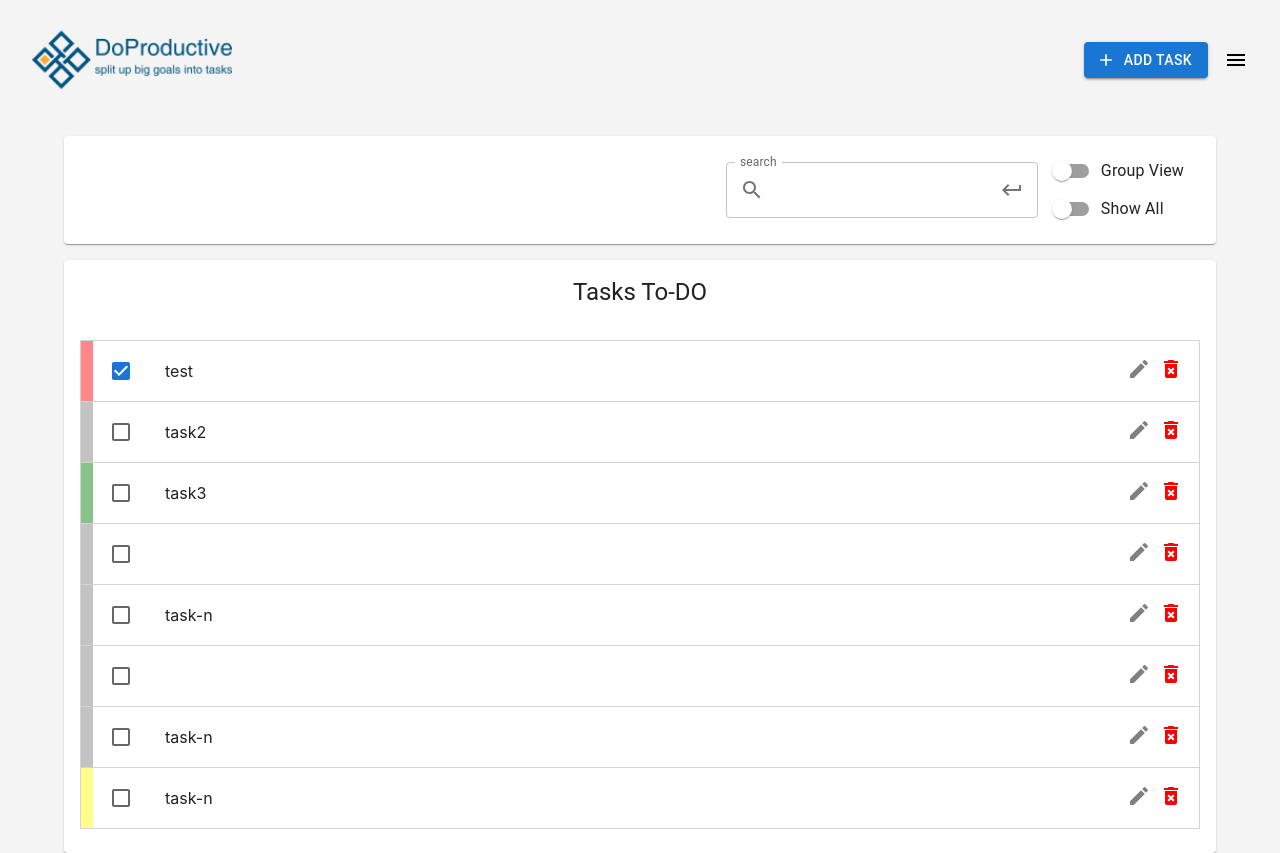
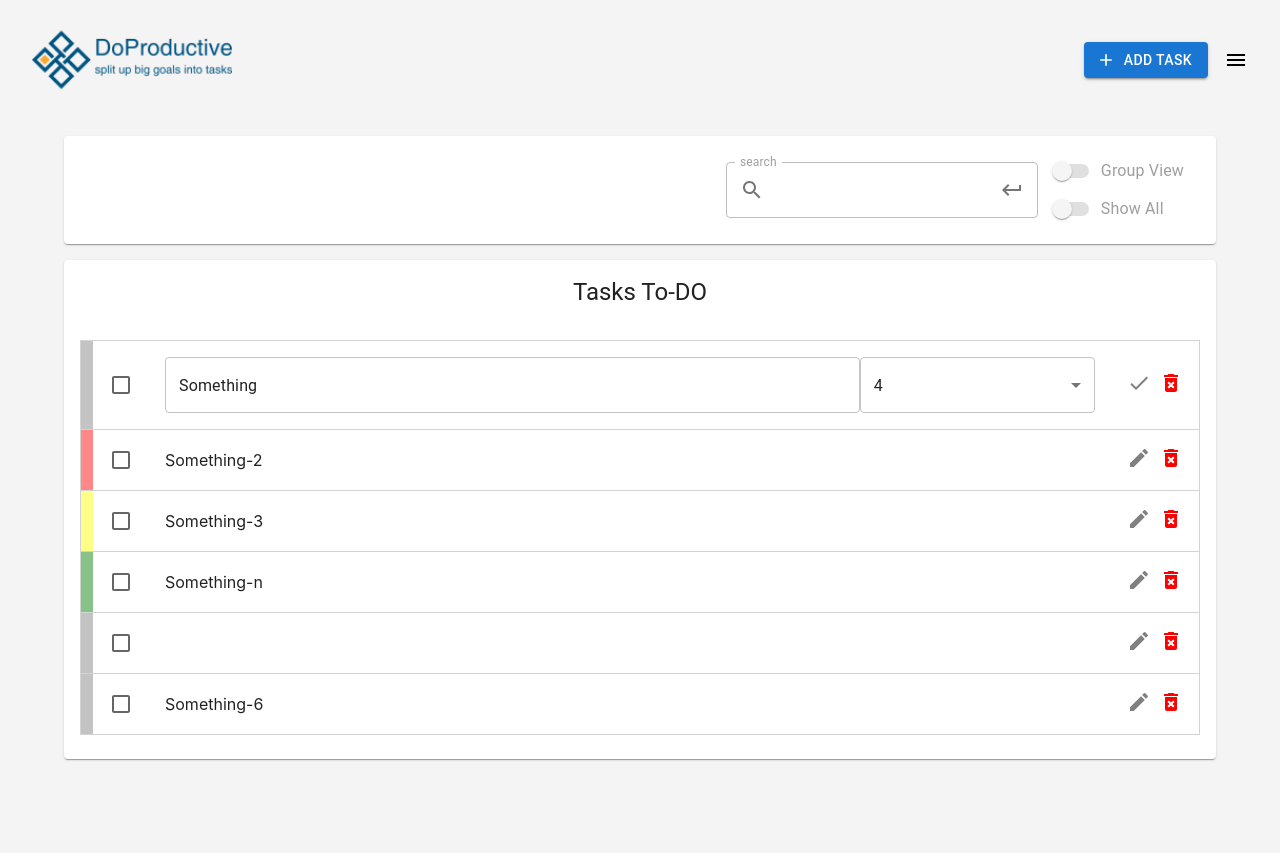
Before and after one commit to ArjunMamidi2698/do-productive, a React (Create React App) app: page / in a window 1280 px wide. Both pictures are taken after a click on the icon 1139 px from the left and 369 px from the top of the page. After the commit the page ends 800 px from the top, so only its background shows below. Built offline with nearby package versions, Linux system fonts and the light colour scheme.

Commit message:
added edit view and implementation

```diff
--- a/src/App.js
+++ b/src/App.js
@@ -1,7 +1,7 @@
 import { Container } from '@mui/material';
 import './App.css';
 import Header from './components/header/Header';
-import TaskActions from './components/actions/TaskActions';
+import TaskActions from './components/filters/TaskActions';
 import TasksContainer from './components/tasks/TasksContainer';
 function App() {
   return (
--- a/src/components/actions/DateRangeFilter.js
+++ b/src/components/filters/DateRangeFilter.js
@@ -9,6 +9,7 @@ const DateRangeFilter = () => {
 	return (
 		<LocalizationProvider dateAdapter={AdapterDateFns}>
 			<DatePicker
+				disabled
 				label="Search Date From"
 				value={value}
 				onChange={(newValue) => {
--- a/src/components/actions/SearchFilter.js
+++ b/src/components/filters/SearchFilter.js
@@ -4,6 +4,7 @@ import { InputAdornment, TextField } from "@mui/material";
 const SearchFilter = () => {
 	return (
 		<TextField
+			disabled
 			label="search"
 			variant="outlined"
 			InputProps={{
--- a/src/components/actions/TaskActions.js
+++ b/src/components/filters/TaskActions.js
@@ -14,8 +14,8 @@ const TaskActions = () => {
 			<SearchFilter />
 			<DateRangeFilter />
 			<div className="task-actions__switches">
-				<FormControlLabel control={<Switch />} label="Group View" />
-				<FormControlLabel control={<Switch />} label="Show All" />
+				<FormControlLabel disabled control={<Switch />} label="Group View" />
+				<FormControlLabel disabled control={<Switch />} label="Show All" />
 			</div>
 		</Card>
 	);
--- a/src/components/tasks/TaskRow.css
+++ b/src/components/tasks/TaskRow.css
@@ -1,14 +1,23 @@
 .task-row {
 	display: flex;
 }
-.task-row > *:not(:first-child) { /* first-child is priority */
+.task-row > *:not(:first-child) {
+	/* first-child is priority */
 	padding: 1rem;
 	align-self: center;
 }
-.task-row__title {
+.task-row__title,
+.task-row__edit-view {
+	display: flex;
 	flex-grow: 1;
 	text-align: left;
 }
 .task-row__priority {
 	width: 12px;
 }
+.task-row__edit-view > * {
+	flex-grow: 2;
+}
+.task-row__edit-view .task-row__priority {
+	flex-grow: 1;
+}
--- a/src/components/tasks/TaskRow.js
+++ b/src/components/tasks/TaskRow.js
@@ -1,27 +1,65 @@
-import { Box, Checkbox } from "@mui/material";
+import { Box, Checkbox, MenuItem, TextField } from "@mui/material";
 import { useState } from "react";
 
 import "./TaskRow.css";
 import TaskRowActions from "./TaskRowActions";
 import TaskRowPriority from "./TaskRowPriority";
 
-const TaskRow = ( props ) => {
-    const [ priorityLevel, setPriorityLevel ] = useState( props?.priorityLevel || "NONE" );
-    const [ doneTask, setDoneTask ] = useState( props?.doneTask || false );
-    const [ taskTitle, setTaskTitle ] = useState( props?.taskTitle || "" );
+const TaskRow = (props) => {
+	const [priorityLevel, setPriorityLevel] = useState(
+		props?.priorityLevel || 4
+	);
+	const [doneTask, setDoneTask] = useState(props?.doneTask || false);
+	const [taskTitle, setTaskTitle] = useState(props?.taskTitle || "");
+	const prioritiesList = [1, 2, 3, 4];
 
-    // actions
-    const updateTaskRow = () => {
-        setDoneTask( !doneTask );
-        // AJ - TODO - add strike-through animation
-    };
+	// actions
+	const updateTaskRow = () => {
+		setDoneTask(!doneTask);
+		// AJ - TODO - add strike-through animation
+	};
+	const [editView, setEditView] = useState(false);
+	const editTaskRow = () => {
+		setEditView(!editView);
+		if (editView) {
+			setTaskTitle(newTitle);
+			setPriorityLevel(newPriority);
+		}
+	};
+	//// new items
+	const [newTitle, setNewTitle] = useState(taskTitle);
+	const [newPriority, setNewPriority] = useState(priorityLevel);
 
 	return (
 		<Box className="task-row">
-			<TaskRowPriority priorityLevel={priorityLevel}/>
-            <Checkbox checked={doneTask} onChange={updateTaskRow}/>
-			<div className="task-row__title">{taskTitle}</div>
-            <TaskRowActions />
+			<TaskRowPriority priorityLevel={priorityLevel} />
+			<Checkbox checked={doneTask} onChange={updateTaskRow} />
+			{editView ? (
+				<div className="task-row__edit-view">
+					<TextField
+						className="task-row__title"
+						defaultValue={taskTitle}
+						value={newTitle}
+						onChange={(event) => setNewTitle(event.target.value)}
+					/>
+					<TextField
+						className="task-row__priority"
+						select
+						defaultValue={priorityLevel}
+						value={newPriority}
+						onChange={(event) => setNewPriority(event.target.value)}
+					>
+						{prioritiesList.map((option) => (
+							<MenuItem key={option} value={option} className={"priority-" + option}>
+								{option}
+							</MenuItem>
+						))}
+					</TextField>
+				</div>
+			) : (
+				<div className="task-row__title">{taskTitle}</div>
+			)}
+			<TaskRowActions onEditAction={editTaskRow} editView={editView} />
 		</Box>
 	);
 };
--- a/src/components/tasks/TaskRowActions.js
+++ b/src/components/tasks/TaskRowActions.js
@@ -1,12 +1,35 @@
-import { DeleteForever, Edit } from "@mui/icons-material";
+import { DeleteForever, Done, Edit } from "@mui/icons-material";
 
-import './TaskRowActions.css';
+import "./TaskRowActions.css";
 
-const TaskRowActions = () => {
+const TaskRowActions = (props) => {
+	// actions
+	const editTaskHandler = () => {
+		props.onEditAction();
+	};
+	const deleteTaskHandler = () => {
+		console.log("in delete task handler");
+	};
 	return (
 		<div className="task-row__actions">
-			<Edit className="edit-action"/>
-			<DeleteForever className="delete-action" />
+			{props.editView ? (
+				<Done
+					className="edit-action"
+					titleAccess="Edit Task"
+					onClick={editTaskHandler}
+				/>
+			) : (
+				<Edit
+					className="edit-action"
+					titleAccess="Edit Task"
+					onClick={editTaskHandler}
+				/>
+			)}
+			<DeleteForever
+				className="delete-action"
+				titleAccess="Delete Task"
+				onClick={deleteTaskHandler}
+			/>
 		</div>
 	);
 };
--- a/src/components/tasks/TaskRowPriority.css
+++ b/src/components/tasks/TaskRowPriority.css
@@ -10,3 +10,15 @@
 .task-row__priority.HIGH {
 	background: #ff000078;
 }
+.MuiMenuItem-root.priority-1 {
+	color: #808080;
+}
+.MuiMenuItem-root.priority-2 {
+	color: #008000;
+}
+.MuiMenuItem-root.priority-3 {
+	color: #ffff00;
+}
+.MuiMenuItem-root.priority-4 {
+	color: #ff0000;
+}
--- a/src/components/tasks/TaskRowPriority.js
+++ b/src/components/tasks/TaskRowPriority.js
@@ -1,7 +1,23 @@
 import "./TaskRowPriority.css";
 
-const TaskRowPriority = (props) => {
-	const classes = "task-row__priority " + (props?.priorityLevel || "NONE");
+const TaskRowPriority = ( props ) => {
+	let priorityLevel = props?.priorityLevel || 4;
+	if( isNaN( parseInt( priorityLevel ) ) ) {
+		priorityLevel = 4;
+	}
+	const priorityNumbertoNameMap = {
+		1: "HIGH",
+		2: "MEDIUM",
+		3: "LOW",
+		4: "NONE"
+	};
+	const getPriorityName = ( priorityLevel ) => {
+		if( priorityLevel <= 0 || priorityLevel >= 4 ) {
+			return priorityNumbertoNameMap[ 4 ];
+		}
+		return priorityNumbertoNameMap[ priorityLevel ];
+	};
+	const classes = "task-row__priority " + getPriorityName( priorityLevel );
 	return <div className={classes}></div>;
 };
 
--- a/src/components/tasks/TasksContainer.js
+++ b/src/components/tasks/TasksContainer.js
@@ -1,21 +1,68 @@
 import { Card, CardContent, CardHeader } from "@mui/material";
+import { useState } from "react";
 import TaskRow from "./TaskRow";
 
 import "./TasksContainer.css";
 
 const TasksContainer = () => {
+	const [tasks, setTasks] = useState([
+		{
+			taskId: "t1",
+			taskTitle: "Something",
+			priorityLevel: 0,
+			doneTask: false,
+		},
+		{
+			taskId: "t2",
+			taskTitle: "Something-2",
+			priorityLevel: 1,
+			doneTask: false,
+		},
+		{
+			taskId: "t3",
+			taskTitle: "Something-3",
+			priorityLevel: 2,
+			doneTask: false,
+		},
+		{
+			taskId: "t4",
+			taskTitle: "Something-n",
+			priorityLevel: 3,
+			doneTask: false,
+		},
+		{
+			taskId: "t5",
+			taskTitle: "",
+			priorityLevel: -1,
+			doneTask: false,
+		},
+		{
+			taskId: "t6",
+			taskTitle: "Something-6",
+			priorityLevel: 5,
+			doneTask: false,
+		},
+	]);
 	return (
 		<Card className="tasks-container">
 			<CardHeader title="Tasks To-DO" />
 			<CardContent className="tasks-container__content">
-				<TaskRow priorityLevel="HIGH" doneTask={true} taskTitle="test"/>
+				{tasks.map((task, index) => (
+					<TaskRow
+						key={task.taskId}
+						priorityLevel={task.priorityLevel}
+						doneTask={task.doneTask}
+						taskTitle={task.taskTitle}
+					/>
+				))}
+				{/* <TaskRow priorityLevel={1} doneTask={true} taskTitle="test"/>
 				<TaskRow taskTitle="task2"/>
-				<TaskRow priorityLevel="LOW" taskTitle="task3" />
+				<TaskRow priorityLevel={0} taskTitle="task3" />
 				<TaskRow />
 				<TaskRow taskTitle="task-n" />
 				<TaskRow />
 				<TaskRow taskTitle="task-n" />
-				<TaskRow priorityLevel="MEDIUM" taskTitle="task-n"/>
+				<TaskRow priorityLevel="MEDIUM" taskTitle="task-n"/> */}
 			</CardContent>
 		</Card>
 	);
```
Also changed, not shown: src/components/filters/TaskActions.css (renamed from src/components/actions/TaskActions.css), 1 other file (tests, documents, lock files or other folders).
